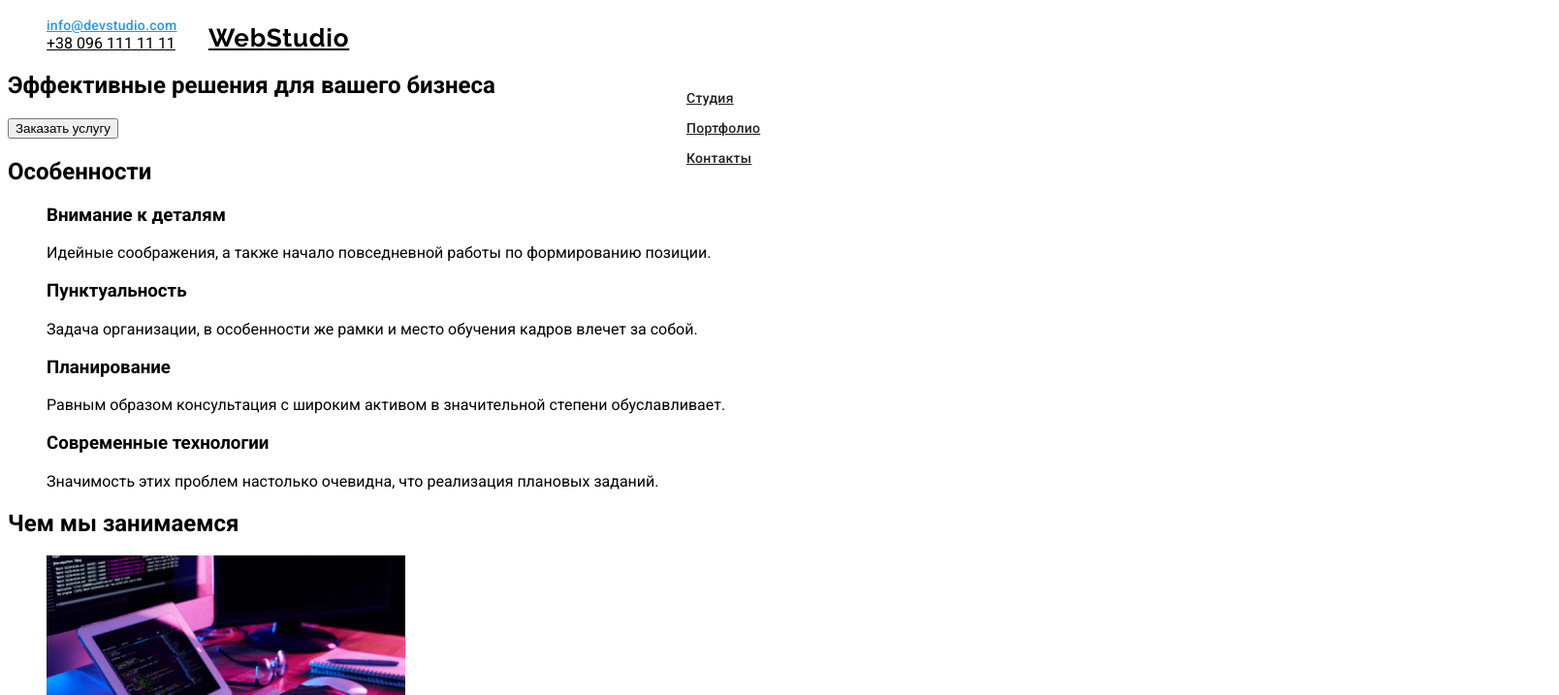
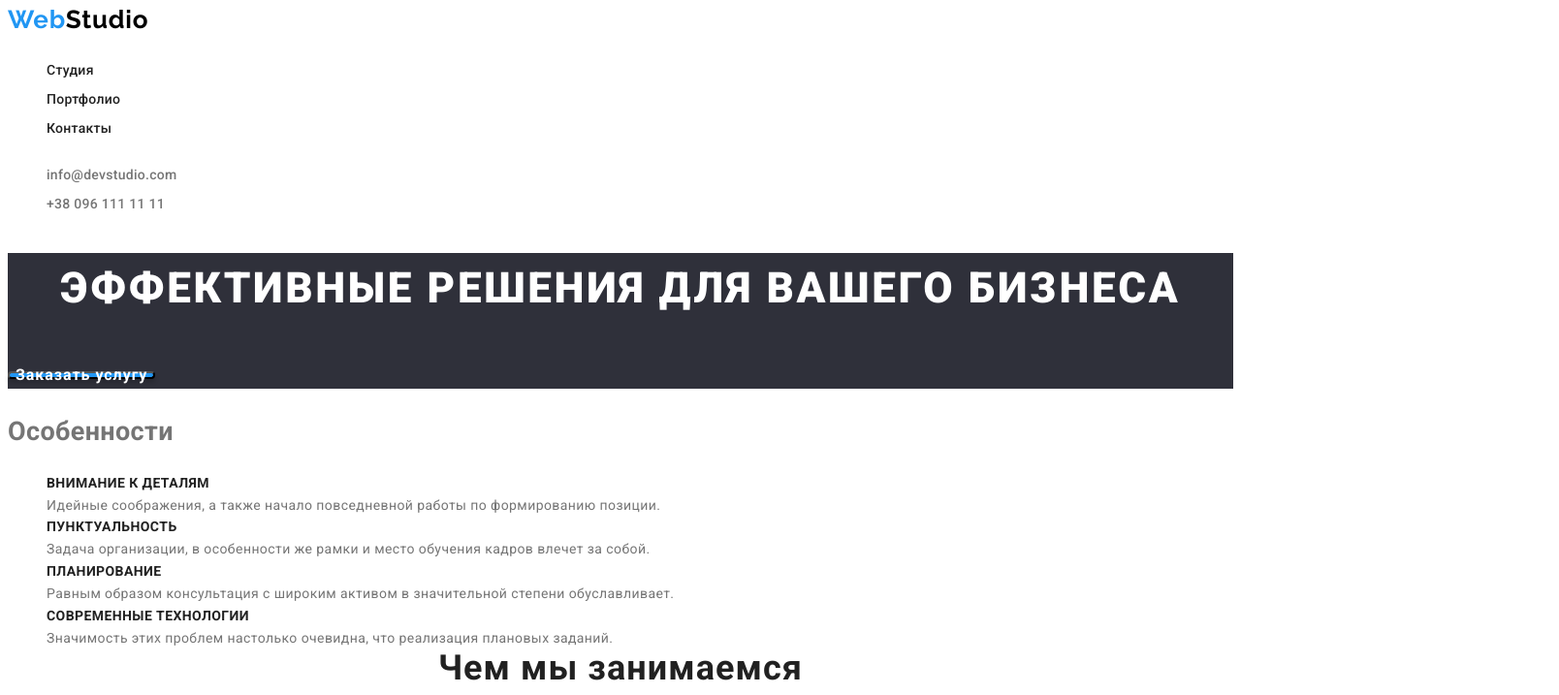
Before and after one commit to Kateryna-Lutsenko/goit-markup-hw-02, a plain HTML site: page index.html in a window 1280 px wide. Shown: the top 717 px of the page at 97% size, 1608 px wide, since content can reach past the window. Drawn offline with Linux system fonts and the light colour scheme.

Commit message:
Стилізує сторінку

```diff
--- a/css/styles.css
+++ b/css/styles.css
@@ -1,126 +1,219 @@
+/* перемінні */
 :root {
-  --primary-font-family: 'Roboto'
+  --main-font: "Roboto", sans-serif;
+  --secondary-font: "Raleway", sans-serif;
   --primary-text-color: #757575;
-  --title-text-clor: #212121;
-  --accent-color: #2196F3
-  --primari-bg-color:
+  --secondary-lite-txt: #ffffff;
+  --secondary-text-color: #212121;
+  --logo-txt-color: #000000;
+  --accent-text: #2196f3;
+  --button-accent: #188ce8;
+
+  --primary-light-bg: #ffffff;
+  --secondary-light-bg: F5F4FA;
+  --primary-dark-bg: #2f303a;
 }
 
 body {
-  font-family: 'Raleway', sans-serif;
-  font-family: 'Roboto', sans-serif;
-  background-clor: #ffffff;
-  color: #000000;
+  background-color: var(--primary-light-bg);
+  color: var(--primary-text-color);
 }
 
-/* робить чорними усі посилання */
-a {
-  color: #000000;
-}
-
-/* прибирає маркери списку */
-ul {
+.list {
   list-style: none;
 }
 
-/* nav */
-.nav {
-  color: #000000;
-  position: absolute;
-  width: 145px;
-  height: 31px;
-  left: 215px;
-  top: 24px;
+.link {
+  text-decoration: none;
+}
 
+.color-web {
   font-family: Raleway;
-  font-style: normal;
   font-weight: bold;
   font-size: 26px;
-  line-height: 31px;
+  line-height: 1.2px;
   letter-spacing: 0.03em;
-  }
-
-.navagation-color {
-color: #2196F3;
+  color: var(--accent-text);
 }
 
-.nav-list
+.color-studio {
+  font-family: Raleway;
+  font-weight: bold;
+  font-size: 26px;
+  line-height: 1.2px;
+  letter-spacing: 0.03em;
+  color: var(--logo-txt-color);
+}
 
-
-.link {
+/* nav */
+.nav-link {
   font-family: Roboto;
-  font-style: normal;
   font-weight: 500;
   font-size: 14px;
   line-height: 16px;
   letter-spacing: 0.02em;
-  color: #212121;
+  color: var(--secondary-text-color);
 }
 
-.contacts-mail {
-  font-family: Roboto;
-  font-style: normal;
-  font-weight: 500;
-  font-size: 14px;l
-  ine-height: 16px;
-  letter-spacing: 0.02em;
-  color: #2196F3;
-}
-.navagation-color {
-  color:#2196F3;
+.nav-link:hover,
+.nav-link:focus {
+  color: var(--accent-text);
 }
 
-.nav-list {
-  position: absolute;
-  width: 294px;
-  height: 16px;
-  left: 453px;
-  top: 32px;
+.contacts-mail,
+.contacts-tel {
+  font-family: Roboto;
+  font-weight: 500;
+  font-size: 14px;
+  line-height: 1.15px;
+  letter-spacing: 0.02em;
+  color: var(--primary-text-color);
 }
 
-.link-studio {
-  font-family: Roboto;
-  font-style: normal;
-  font-weight: 500;
-  font-size: 14px;
-  line-height: 16px;
-  letter-spacing: 0.02em;
-  color: #212121;
+.contacts-tel:hover,
+.contacts-tel:focus {
+  color: var(--accent-text);
 }
 
-.link-portfolio {
-  font-family: Roboto;
-  font-style: normal;
-  font-weight: 500;
-  font-size: 14px;
-  line-height: 16px;
-  letter-spacing: 0.02em;
-  color: #212121;
+.contacts-mail:hover,
+.contacts-mail:focus {
+  color: var(--accent-text);
 }
 
-.link-contacts {
+/* hero */
+
+.hero-title {
   font-family: Roboto;
-  font-style: normal;
-  font-weight: 500;
-  font-size: 14px;
-  line-height: 16px;
-  letter-spacing: 0.02em;
-  color: #212121;
+  font-weight: 900;
+  font-size: 44px;
+  line-height: 1.4x;
+  text-align: center;
+  letter-spacing: 0.06em;
+  text-transform: uppercase;
+  color: var(--secondary-lite-txt);
 }
 
-.contacts-mail {
-  font-family: Roboto;
-  font-style: normal;
-  font-weight: 500;
-  font-size: 14px;
-  line-height: 16px;
-  letter-spacing: 0.02em;
-  color: #2196F3;
+.hero {
+  background: #2f303a;
 }
 
+.button {
+  font-family: Roboto;
+  font-weight: bold;
+  font-size: 16px;
+  line-height: 1.8px;
+  letter-spacing: 0.06em;
+  color: var(--secondary-lite-txt);
+  background-color: var(--accent-text);
+  box-shadow: 0px 4px 4px rgba(0, 0, 0, 0.15);
+  border-radius: 4px;
+}
 
-.site-nav .link:hover,
-.site-nav .link:focus {
-  color: #2196F3;
+.button:hover,
+.button:focus {
+  background: var(--button-accent);
+}
 
+/* особенности */
+.features-title-item {
+  font-family: Roboto;
+  font-weight: bold;
+  font-size: 14px;
+  line-height: 1.14;
+  letter-spacing: 0.03em;
+  text-transform: uppercase;
+  color: var(--secondary-text-color);
 }
+
+.features-about {
+  font-family: Roboto;
+  font-weight: normal;
+  font-size: 14px;
+  line-height: 1.7px;
+  letter-spacing: 0.03em;
+  color: var(--primary-text-color);
+}
+
+/* what we doing */
+.title {
+  font-family: Roboto;
+  font-weight: bold;
+  font-size: 36px;
+  line-height: 1.16px;
+  text-align: center;
+  letter-spacing: 0.03em;
+  color: var(--secondary-text-color);
+}
+
+.team {
+  background: #f5f4fa;
+}
+
+.team-member {
+  font-family: Roboto;
+  font-weight: 500;
+  font-size: 16px;
+  line-height: 1.18px;
+  text-align: center;
+  letter-spacing: 0.03em;
+  color: var(--secondary-text-color);
+}
+
+.position {
+  font-family: Roboto;
+  font-weight: normal;
+  font-size: 16px;
+  line-height: 1.18px;
+  text-align: center;
+  letter-spacing: 0.03em;
+  color: var(--primary-text-color);
+}
+
+/* footer */
+.footer {
+  background-color: var(--primary-dark-bg);
+  width: 1600px;
+  height: 252px;
+  left: 0px;
+  top: 2097px;
+  background-color: var(--primary-dark-bg);
+}
+
+.address-item {
+  font-style: none;
+  list-style: none;
+  text-decoration: none;
+}
+
+.address-link {
+  font-family: Roboto;
+  font-weight: normal;
+  font-size: 14px;
+  line-height: 2px;
+  letter-spacing: 0.03em;
+  color: var(--secondary-lite-txt);
+}
+
+/* :root {
+  --primary-font-family: 'Roboto';
+  --secondary-font-family: 'Raleway';
+
+  1;
+
+  --primari-bg-color:
+  --
+} */
+
+/* вебінар */
+/* font-family: "Raleway", sans-serif;
+font-family: "Roboto", sans-serif; */
+
+/* норм
+ */
+
+body {
+  font-family: "Roboto", sans-serif;
+  font-size: 18px;
+  line-height: 1.67;
+  letter-spacing: 0.02em;
+}
```
